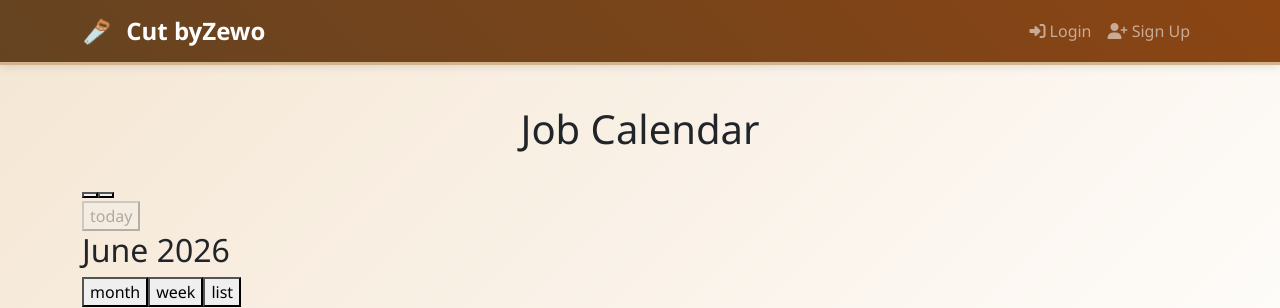
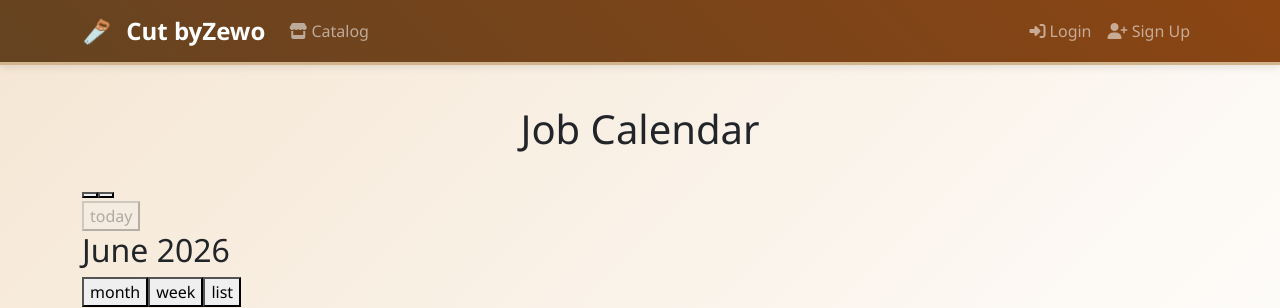
Before and after one commit to senkZEWOnef/CutbyZewo, a Flask app: page /calendar in a window 1280 px wide. Shown: the top 308 px of the page. Run offline with Flask 3, Linux system fonts and the light colour scheme; the visitor is signed in with stand-in values (Sample User, id 1); data that the repository does not hold is empty; parts of the project's set-up code (start-up, migrations or seed data) failed here and were passed over; some libraries are stand-ins or nearby versions.

Commit message:
Add Catalog link to navbar for all users

```diff
--- a/templates/base.html
+++ b/templates/base.html
@@ -126,6 +126,11 @@
 
         <div class="collapse navbar-collapse" id="navbarNav">
           <ul class="navbar-nav me-auto">
+            <li class="nav-item">
+              <a class="nav-link" href="{{ url_for('catalog') }}">
+                <i class="fas fa-store"></i> Catalog
+              </a>
+            </li>
             {% if user %}
             <li class="nav-item">
               <a class="nav-link" href="{{ url_for('create_job') }}">
```
